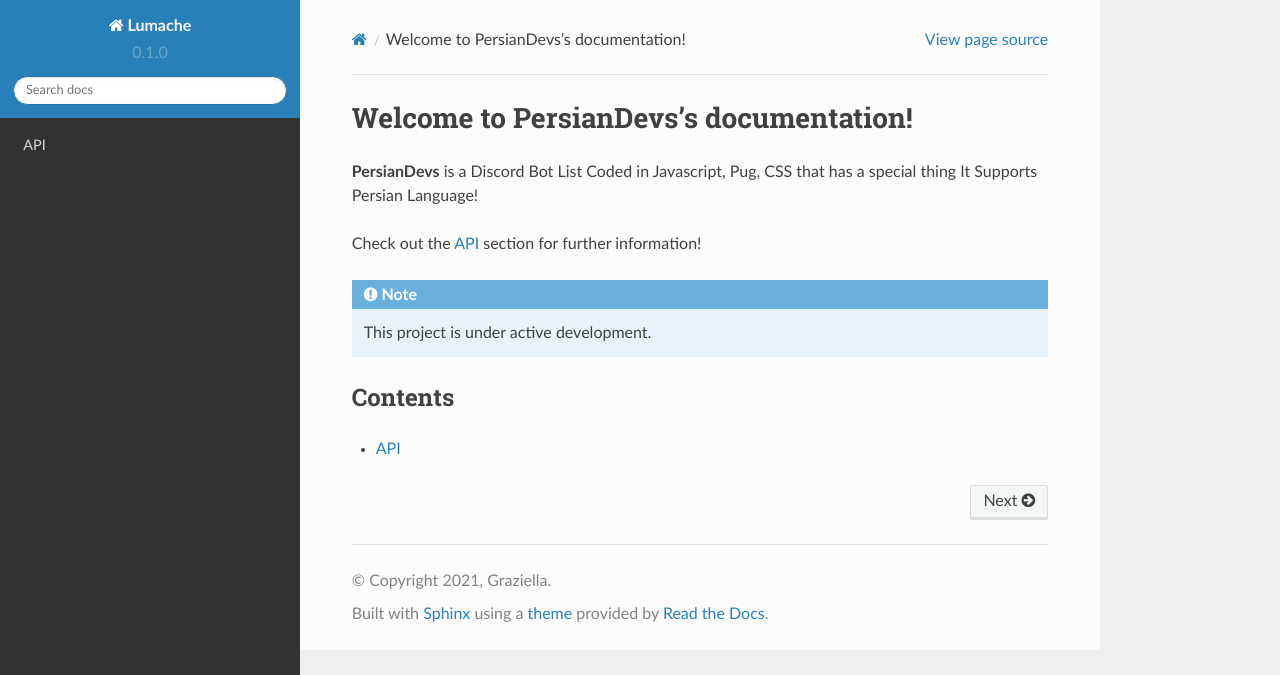
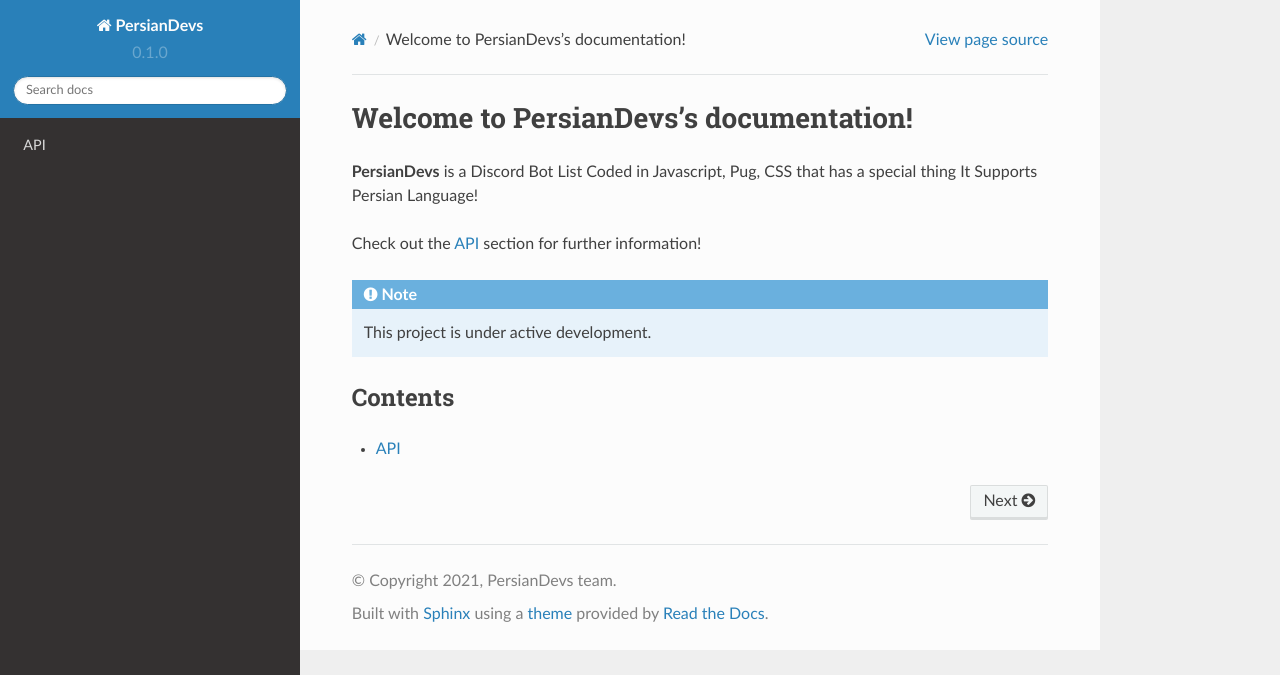
Before and after one commit to CandyBotDJS/persiandevs, a Sphinx documentation site: the page built from docs/source/index.rst, in a window 1280 px wide. Shown: the top 675 px of the page. Built offline with Sphinx 7.4.7 and the Read the Docs theme 2.0.0, drawn with Linux system fonts in a browser that asks for light colours.

Commit message:
Update conf.py

```diff
--- a/docs/source/conf.py
+++ b/docs/source/conf.py
@@ -2,9 +2,9 @@
 
 # -- Project information
 
-project = 'Lumache'
-copyright = '2021, Graziella'
-author = 'Graziella'
+project = 'PersianDevs'
+copyright = '2021, PersianDevs team'
+author = 'Parsa'
 
 release = '0.1'
 version = '0.1.0'
```
